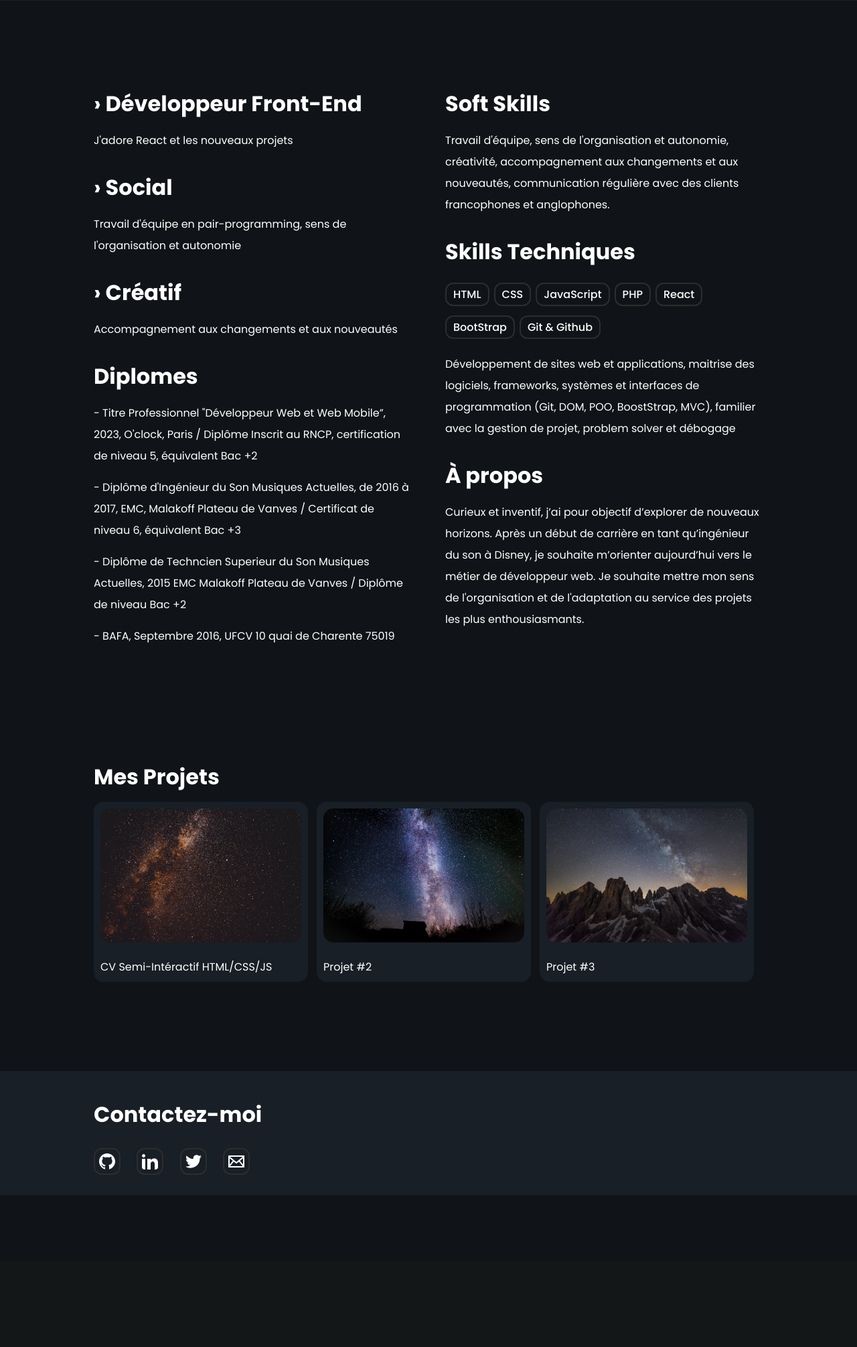
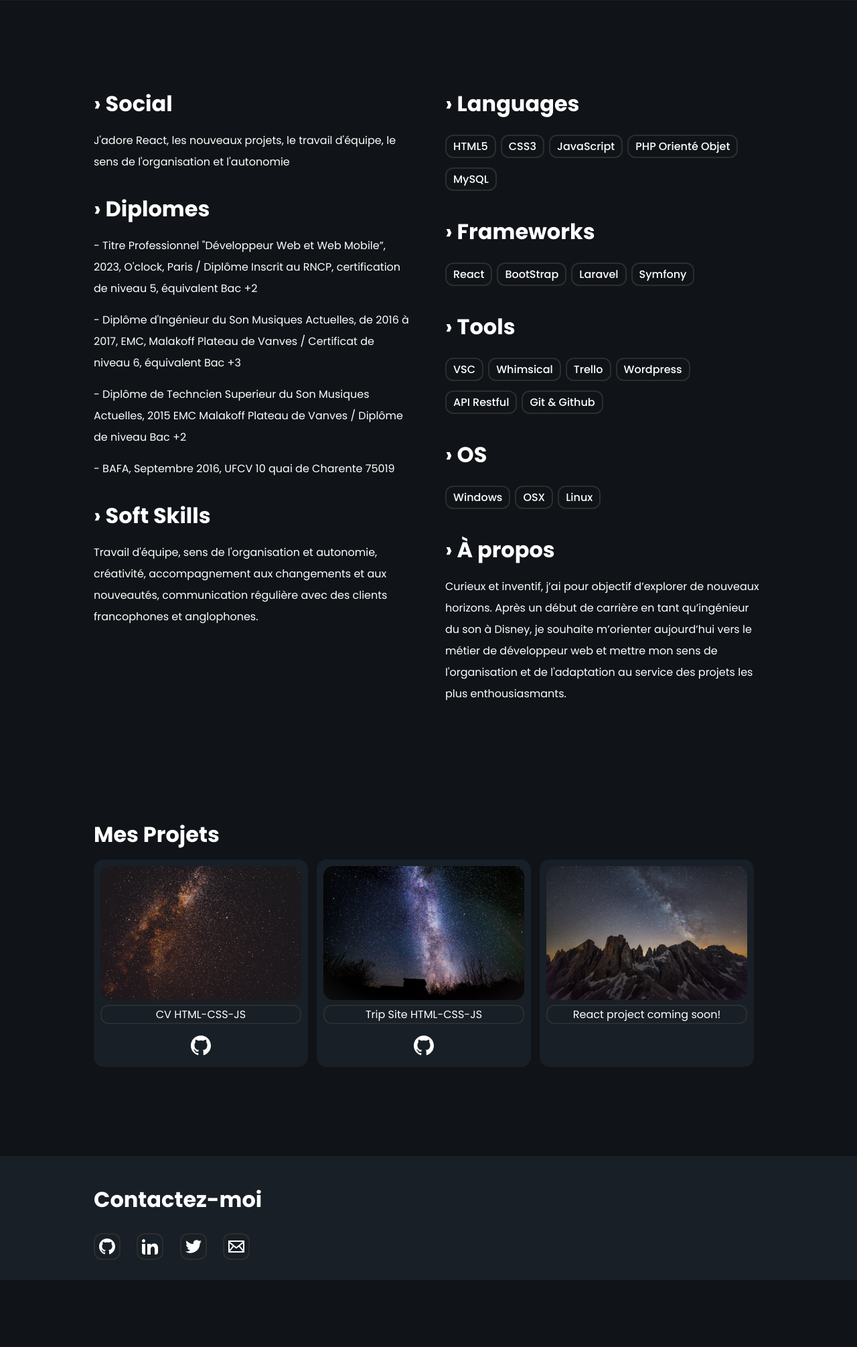
Before and after one commit to VOLETMarek/VOLETMarek.github.io, a PHP site: page / in a window 1280 px wide. Shown: the part 519-2530 px from the top of the page at 67% size. Before the commit the page ends 2303 px from the top, so only its background shows below. Run offline with PHP 8.4, Linux system fonts and the light colour scheme.

Commit message:
portefolio small update

```diff
--- a/PORTEFOLIO/index.html
+++ b/PORTEFOLIO/index.html
@@ -8,7 +8,6 @@
     <title>Portfolio Marek Volet</title>
   </head>
   <body>
-
 
     <!-- HEADER -->
 
@@ -41,34 +40,50 @@
       <div class="about">
         <div class="about-wrapper">
           <div class="col">
-            <h2>&rsaquo; Développeur Front-End</h2>
-            <p>J'adore React et les nouveaux projets</p>
             <h2>&rsaquo; Social</h2>
-            <p>Travail d'équipe en pair-programming, sens de l'organisation et autonomie</p>
-            <h2>&rsaquo; Créatif</h2>
-            <p>Accompagnement aux changements et aux nouveautés</p>
-            <h2>Diplomes</h2>
+            <p>J'adore React, les nouveaux projets, le travail d'équipe, le sens de l'organisation et l'autonomie</p>
+            <h2>&rsaquo; Diplomes</h2>
             <p>- Titre Professionnel "Développeur Web et Web Mobile”, 2023, O'clock, Paris / Diplôme Inscrit au RNCP, certification de niveau 5, équivalent Bac +2</p>
             <p>- Diplôme d'Ingénieur du Son Musiques Actuelles, de 2016 à 2017, EMC, Malakoff Plateau de Vanves / Certificat de niveau 6, équivalent Bac +3</p>
             <p>- Diplôme de Techncien Superieur du Son Musiques Actuelles, 2015 EMC Malakoff Plateau de Vanves / Diplôme de niveau Bac +2</p>
             <p>- BAFA, Septembre 2016, UFCV 10 quai de Charente 75019</p>
+            <h2>&rsaquo; Soft Skills</h2>
+            <p>Travail d'équipe, sens de l'organisation et autonomie, créativité, accompagnement aux changements et aux nouveautés, communication régulière avec des clients francophones et anglophones.</p>
           </div>
           <div class="skills col">
-            <h2>Soft Skills</h2>
-            <p>Travail d'équipe, sens de l'organisation et autonomie, créativité, accompagnement aux changements et aux nouveautés, communication régulière avec des clients francophones et anglophones.</p>
-            <h2>Skills Techniques</h2>
+            <h2>&rsaquo; Languages</h2>
             <ul>
-              <li>HTML</li>
-              <li>CSS</li>
+              <li>HTML5</li>
+              <li>CSS3</li>
               <li>JavaScript</li>
-              <li>PHP</li>
+              <li>PHP Orienté Objet</li>
+              <li>MySQL</li>
+            </ul>
+            <!-- <p>Développement de sites web et applications, maitrise des logiciels, frameworks, systèmes et interfaces de programmation (Git, GitHub, DOM, POO, MVC), familier avec la gestion de projet, problem solver et débogage</p> -->
+            <h2>&rsaquo; Frameworks</h2>
+            <ul>
               <li>React</li>
               <li>BootStrap</li>
+              <li>Laravel</li>
+              <li>Symfony</li>
+            </ul>
+            <h2>&rsaquo; Tools</h2>
+            <ul>
+              <li>VSC</li>
+              <li>Whimsical</li>
+              <li>Trello</li>
+              <li>Wordpress</li>
+              <li>API Restful</li>
               <li>Git & Github</li>
             </ul>
-            <p>Développement de sites web et applications, maitrise des logiciels, frameworks, systèmes et interfaces de programmation (Git, DOM, POO, BoostStrap, MVC), familier avec la gestion de projet, problem solver et débogage</p>
-            <h2>À propos</h2>
-            <p>Curieux et inventif, j’ai pour objectif d’explorer de nouveaux horizons. Après un début de carrière en tant qu’ingénieur du son à Disney, je souhaite m’orienter aujourd’hui vers le métier de développeur web. Je souhaite mettre mon sens de l'organisation et de l'adaptation au service des projets les plus enthousiasmants.</p>
+            <h2>&rsaquo; OS </h2>
+            <ul>
+              <li>Windows</li>
+              <li>OSX</li>
+              <li>Linux</li>
+            </ul>
+            <h2>&rsaquo; À propos</h2>
+            <p>Curieux et inventif, j’ai pour objectif d’explorer de nouveaux horizons. Après un début de carrière en tant qu’ingénieur du son à Disney, je souhaite m’orienter aujourd’hui vers le métier de développeur web et mettre mon sens de l'organisation et de l'adaptation au service des projets les plus enthousiasmants.</p>
           </div>
         </div>
       </div>
@@ -79,22 +94,31 @@
         <div class="project-wrapper">
           <h2>Mes Projets</h2>
           <ul>
+            <!-- CV project  -->
             <li>
               <a href="https://cv-m-volet.vercel.app/html" target="_blank">
-                <img src="./assets/projects/pic/projet_1.jpeg" />
-                <p>CV Semi-Intéractif HTML/CSS/JS</p>
+                <img src="./assets/projects/pic/projet_1.jpeg"/>
+                <p class="project-text">CV HTML-CSS-JS</p>
+              </a>
+              <a href="https://github.com/VOLETMarek/VOLETMarek.github.io/tree/master/CV_VOLET_MAREK">
+                <img src="./assets/socials_pic/github.svg" class="icon-link" alt="github_icon" />
               </a>
             </li>
+            <!-- trip-time project  -->
             <li>
-              <a href="#">
-                <img src="./assets/projects/pic/projet_2.jpeg" />
-                <p>Projet #2</p>
+              <a href="https://trip-time-voletmarek.vercel.app/" target="_blank">
+                <img src="./assets/projects/pic/projet_2.jpeg"/>
+                <p class="project-text">Trip Site HTML-CSS-JS</p>
+              </a>
+              <a href="https://github.com/VOLETMarek/VOLETMarek.github.io/tree/master/MY_PROJECTS/trip-time">
+                <img src="./assets/socials_pic/github.svg" class="icon-link" alt="github_icon" />
               </a>
             </li>
+            <!-- More coming soon !  -->
             <li>
-              <a href="#">
-                <img src="./assets/projects/pic/projet_3.jpeg" />
-                <p>Projet #3</p>
+              <a href="#" target="_blank">
+                <img src="./assets/projects/pic/projet_3.jpeg"/>
+                <p class="project-text">React project coming soon!</p>
               </a>
             </li>
           </ul>
@@ -110,10 +134,18 @@
           <h2>Contactez-moi</h2>
         </div>
         <div class="social-icons">
-          <a href="https://github.com/VOLETMarek" target="_blank"><img src="./assets/socials_pic/github.svg" alt="github_icon" /></a>
-          <a href="https://www.linkedin.com/in/marek-volet/" target="_blank"><img src="./assets/socials_pic/linkedin.svg" alt="linkedin_icon" /></a>
-          <a href="https://twitter.com/rrSyntax" target="_blank"><img src="./assets/socials_pic/twitter.svg" alt="twitter_icon" /></a>
-          <a href="mailto:marek.volet@hotmail.fr"><img src="./assets/socials_pic/mail.svg" alt="mail_icon" /></a>
+          <a href="https://github.com/VOLETMarek" target="_blank">
+            <img src="./assets/socials_pic/github.svg" alt="github_icon" />
+          </a>
+          <a href="https://www.linkedin.com/in/marek-volet/" target="_blank">
+            <img src="./assets/socials_pic/linkedin.svg" alt="linkedin_icon" />
+          </a>
+          <a href="https://twitter.com/rrSyntax" target="_blank">
+            <img src="./assets/socials_pic/twitter.svg" alt="twitter_icon" />
+          </a>
+          <a href="mailto:marek.volet@hotmail.fr">
+            <img src="./assets/socials_pic/mail.svg" alt="mail_icon" />
+          </a>
         </div>
       </div>
     </footer>
--- a/PORTEFOLIO/styles.css
+++ b/PORTEFOLIO/styles.css
@@ -130,8 +130,22 @@ h2 {
 
 .projects ul li img {
   border-radius: 15px;
-  margin-bottom: 17px;
   width: 100%;
+}
+
+.project-text {
+  text-align: center;
+  border: 2px solid #2d2d2d;
+  border-radius: 12px;
+}
+
+.icon-link {
+  height: 30px;
+  margin-top: 17px;
+  }
+
+.icon-link:hover, .project-text:hover {
+  background: #2d2d2d;
 }
 
 /* SOCIALS */
```
Also changed, not shown: 1 other file.
